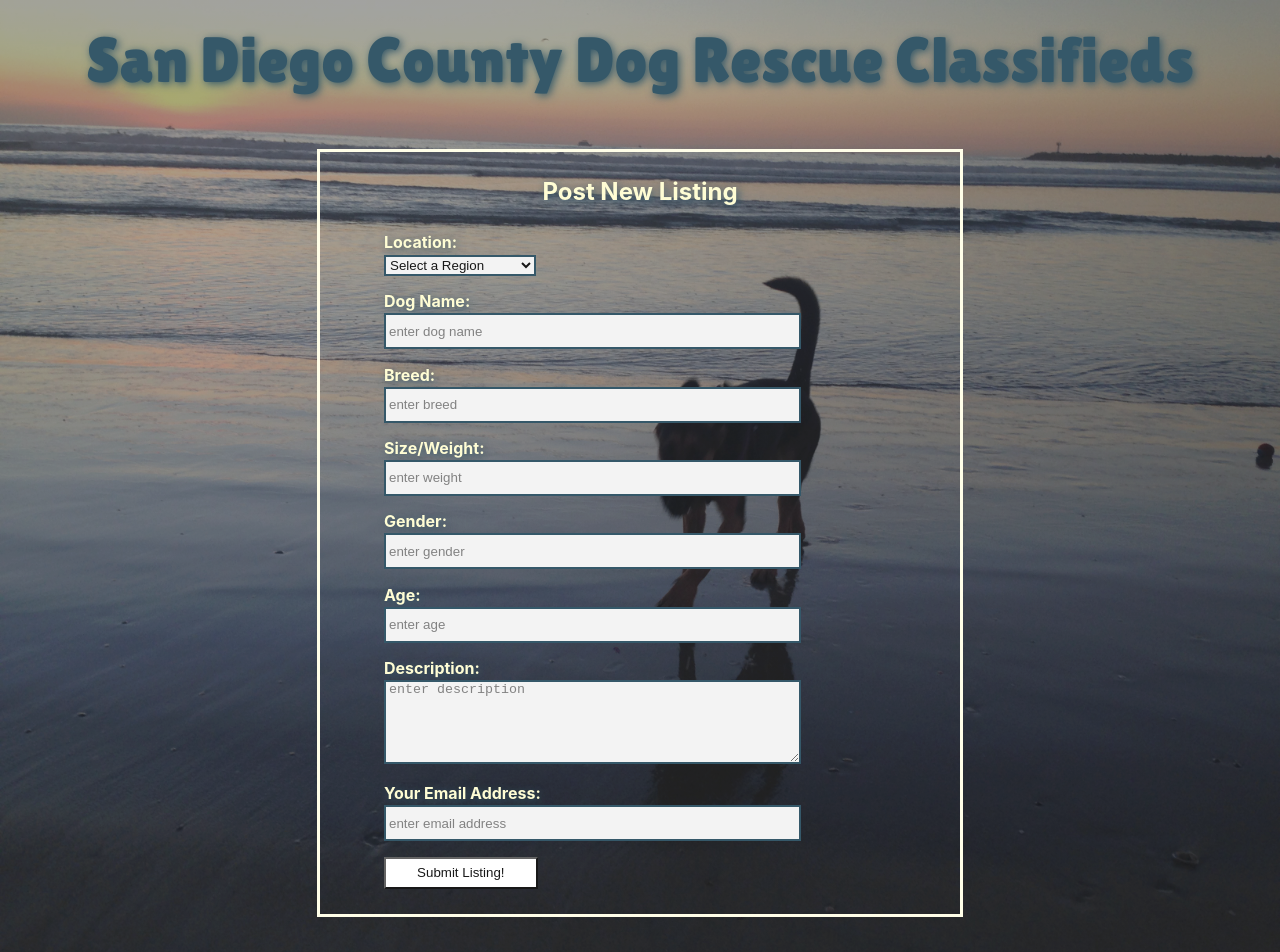
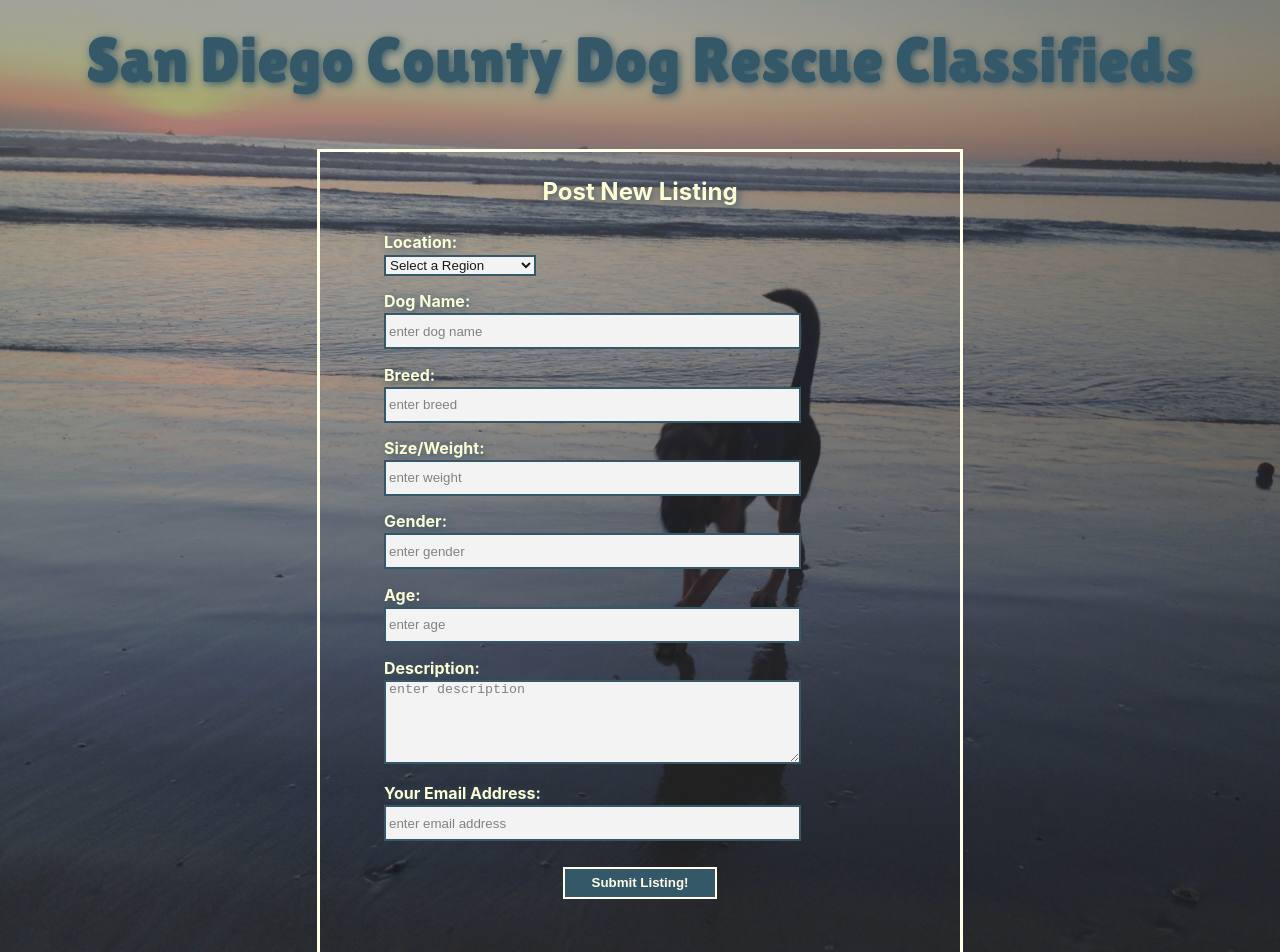
Before and after one commit to jrb5004/sd-dog-rescue-classifieds, a React (Create React App) app: page /createad in a window 1280 px wide. Shown: the top 952 px of the page. Built offline with nearby package versions, Linux system fonts and the light colour scheme; no server answers.

Commit message:
fixed button design

```diff
--- a/src/CreateAdPage/CreateAdPage.css
+++ b/src/CreateAdPage/CreateAdPage.css
@@ -52,7 +52,10 @@
 .CreateAdForm button {
     width: 30%;
     height: 2rem;
-    background-color: white;
+    background-color: #204759;
+    color: #fffee6;
+    font-weight: bold;
+    margin-bottom: 15px;
 }
 
 @media all and (min-width: 700px) {
--- a/src/CreateAdPage/CreateAdPage.js
+++ b/src/CreateAdPage/CreateAdPage.js
@@ -218,7 +218,9 @@ class CreateAd extends Component {
                               <h4>Your Email Address:</h4>
                                     <input className='EmailInput' placeholder='enter email address' type='text' name='email' id='email' onChange={(e) => this.setEmail(e)} required/>
                         </div>
-                        <button type='submit' className='AddEditSubmitButton'>Submit Listing!</button>
+                        <div className = 'ButtonWrapper'>
+                              <button type='submit' className='AddEditSubmitButton'>Submit Listing!</button>
+                        </div>
                   </form>
             </div>
             )}
```
